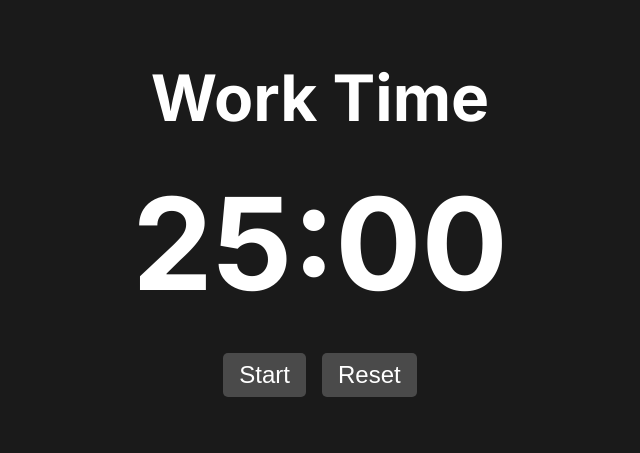
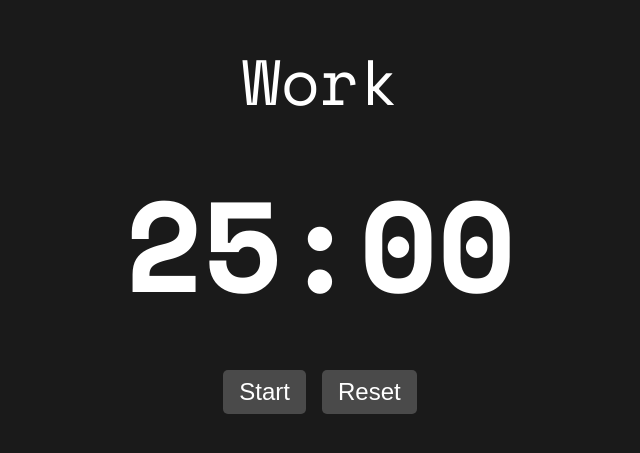
Before and after one commit to SourGeckoo/monopodo, a Next.js app: page / in a window 1280 px wide. Shown: the part 171-624 px from the top of the page, without its empty margins (320-960 px from the left). Built offline with nearby package versions, Linux system fonts and the light colour scheme.

Commit message:
cleaned up and changed font

```diff
--- a/app/layout.js
+++ b/app/layout.js
@@ -1,7 +1,7 @@
-import { Inter } from "next/font/google";
+import { Space_Mono } from "next/font/google";
 import "./globals.css";
 
-const inter = Inter({ subsets: ["latin"] });
+const font = Space_Mono({ subsets: ["latin"], weight: ["400", "700"] });
 
 export const metadata = {
   title: "Podomoro timer",
@@ -10,7 +10,7 @@ export const metadata = {
 export default function RootLayout({ children }) {
   return (
     <html lang="en">
-      <body className={inter.className}>{children}</body>
+      <body className={font.className}>{children}</body>
     </html>
   );
 }
--- a/app/page.js
+++ b/app/page.js
@@ -67,12 +67,11 @@ export default function Home() {
   return (
     <div className={styles.container}>
       <Head>
-        <title>Pomodoro Timer</title>
         <link rel="icon" href="/favicon.ico" />
       </Head>
 
       <main className={styles.main}>
-        <h1 className={styles.title}>{state.mode === 'work' ? 'Work Time' : 'Break Time'}</h1>
+        <h1 className={styles.title}>{state.mode === 'work' ? 'Work' : 'Break'}</h1>
         <div className={styles.timer}>
           {String(state.minutes).padStart(2, '0')}:{String(state.seconds).padStart(2, '0')}
         </div>
@@ -83,19 +82,6 @@ export default function Home() {
           <button className={styles.button} onClick={resetTimer}>Reset</button>
         </div>
       </main>
-
-      <style jsx global>{`
-        html,
-        body {
-          padding: 0;
-          margin: 0;
-          font-family: -apple-system, BlinkMacSystemFont, Segoe UI, Roboto, Oxygen,
-            Ubuntu, Cantarell, Fira Sans, Droid Sans, Helvetica Neue, sans-serif;
-        }
-        * {
-          box-sizing: border-box;
-        }
-      `}</style>
     </div>
   );
 }
--- a/app/page.module.css
+++ b/app/page.module.css
@@ -1,4 +1,3 @@
-
 .main {
   padding: 5rem 0;
   flex: 1;
@@ -24,11 +23,13 @@
   line-height: 1.15;
   font-size: 4rem;
   text-align: center;
+  font-weight: 400;
 }
 .timer {
   font-size: 8rem;
   font-weight: bold;
   margin: 2rem 0;
+  font-weight: 700;
 }
 .buttons {
   display: flex;
```
